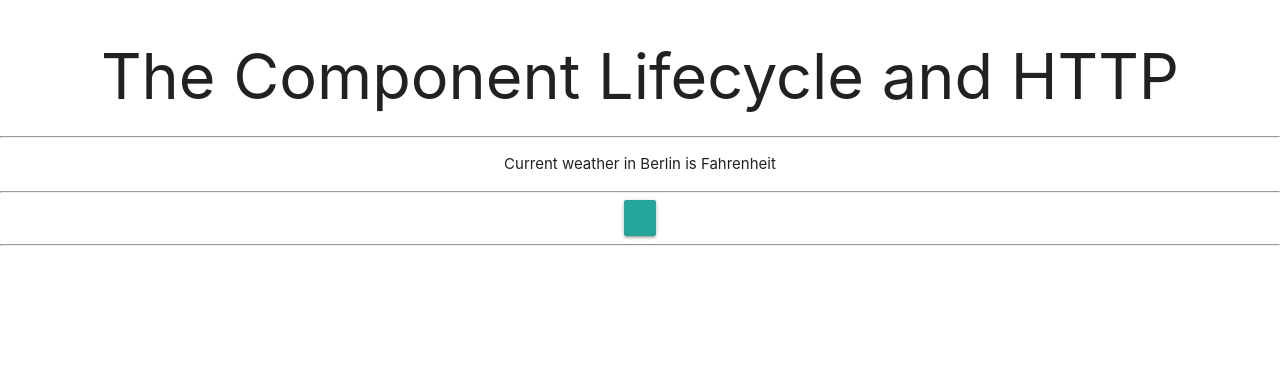
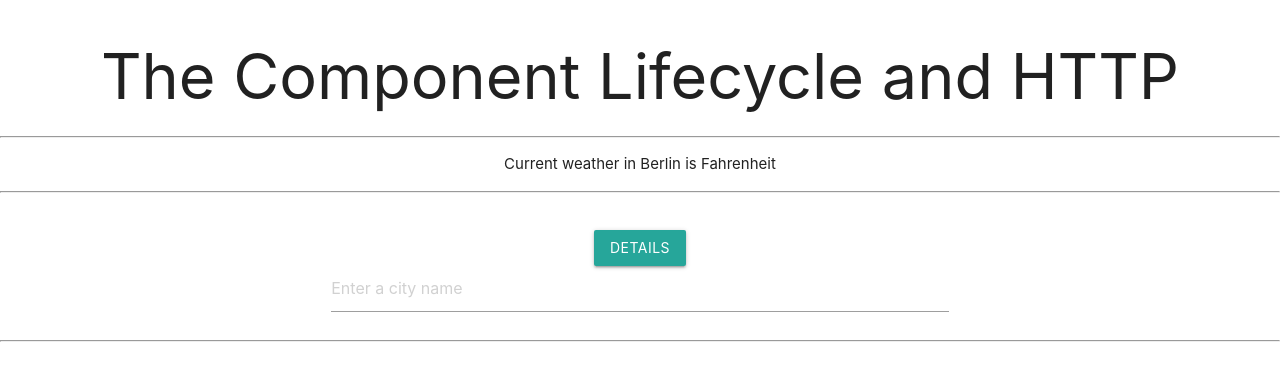
Before and after one commit to carlosmertens/lifecycle-with-axios, a React (Create React App) app: page / in a window 1280 px wide. Shown: the top 380 px of the page. Built offline with nearby package versions, Linux system fonts and the light colour scheme; no server answers.

Commit message:
Add input from to fetch different city weather

```diff
--- a/src/App.js
+++ b/src/App.js
@@ -35,6 +35,24 @@ class App extends Component {
     window.M.Modal.init(elems);
   }
 
+  searchCity = (e) => {
+    e.preventDefault();
+    const city = document.getElementById("city").value;
+    console.log(city);
+    const url = `https://api.openweathermap.org/data/2.5/weather?q=${city}&units=imperial&appid=e312dbeb8840e51f92334498a261ca1d`;
+
+    axios.get(url).then((resp) => {
+      this.setState({
+        cityName: resp.data.name,
+        temp: resp.data.main.temp,
+        high: resp.data.main.temp_max,
+        low: resp.data.main.temp_min,
+        weather: resp.data.weather[0].description,
+        icon: resp.data.weather[0].icon,
+      });
+    });
+  };
+
   render() {
     const iconUrl = `http://openweathermap.org/img/wn/${this.state.icon}@2x.png`;
 
@@ -54,16 +72,27 @@ class App extends Component {
 
         <div className="modal-fetch">
           {/* Modal Trigger */}
-          <a
-            className="waves-effect waves-light btn modal-trigger"
-            href="#modal1">
-            {this.state.cityName}
-          </a>
+          <div className="row">
+            <div className="col s6 offset-s3">
+              <h3>{this.state.cityName}</h3>
+              <a
+                className="waves-effect waves-light btn modal-trigger"
+                href="#modal1">
+                Details
+              </a>
+              <form onSubmit={this.searchCity}>
+                <input type="text" id="city" placeholder="Enter a city name" />
+              </form>
+            </div>
+          </div>
 
           {/* Modal Structure */}
           <div id="modal1" className="modal">
             <div className="modal-content">
-              <h4>{this.state.temp} Fahrenheit</h4>
+              <h4>{this.state.cityName}</h4>
+              <p>
+                <b>{this.state.temp} Fahrenheit</b>
+              </p>
               <p>
                 High: {this.state.high} | Low: {this.state.low}
               </p>
```
